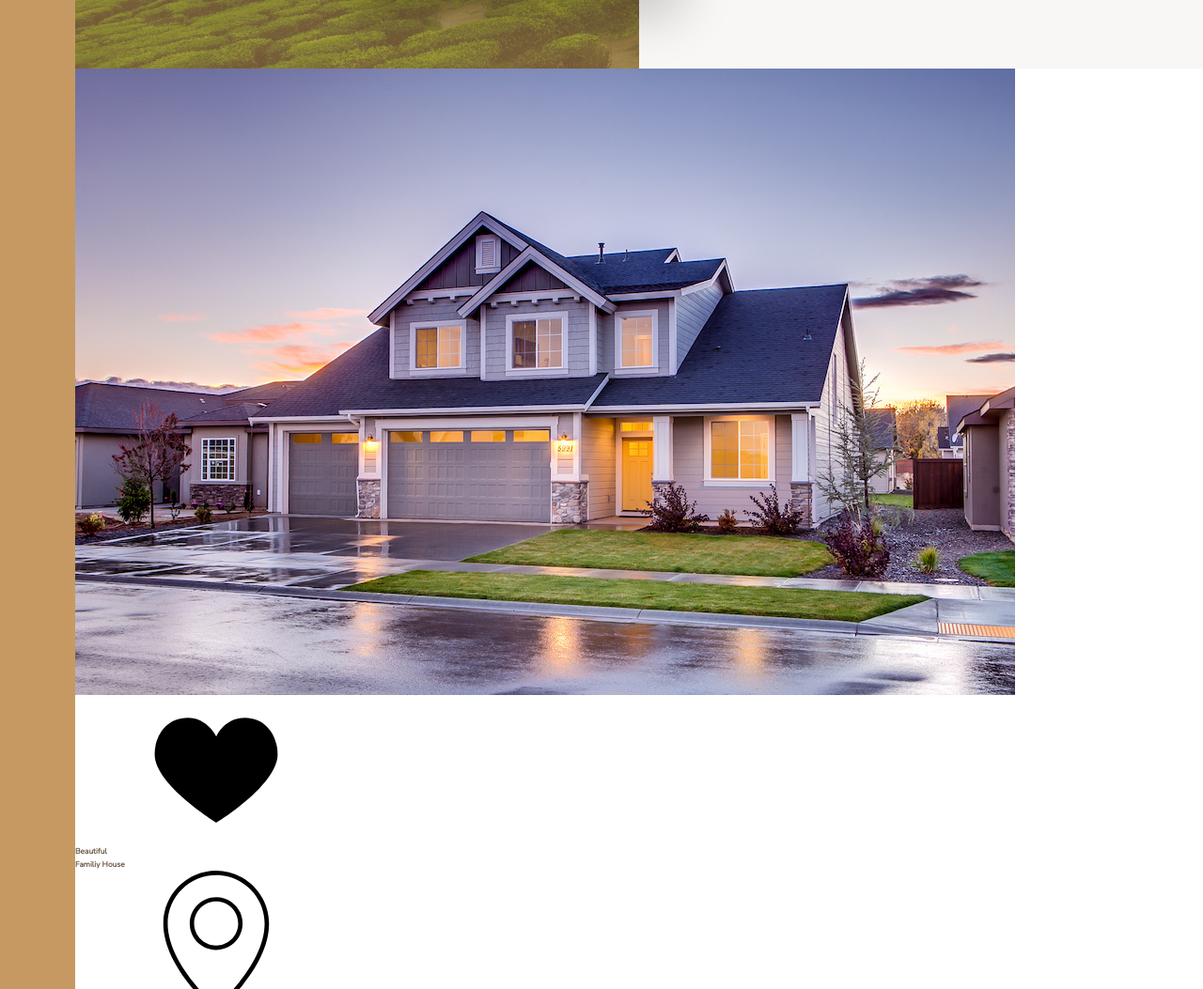
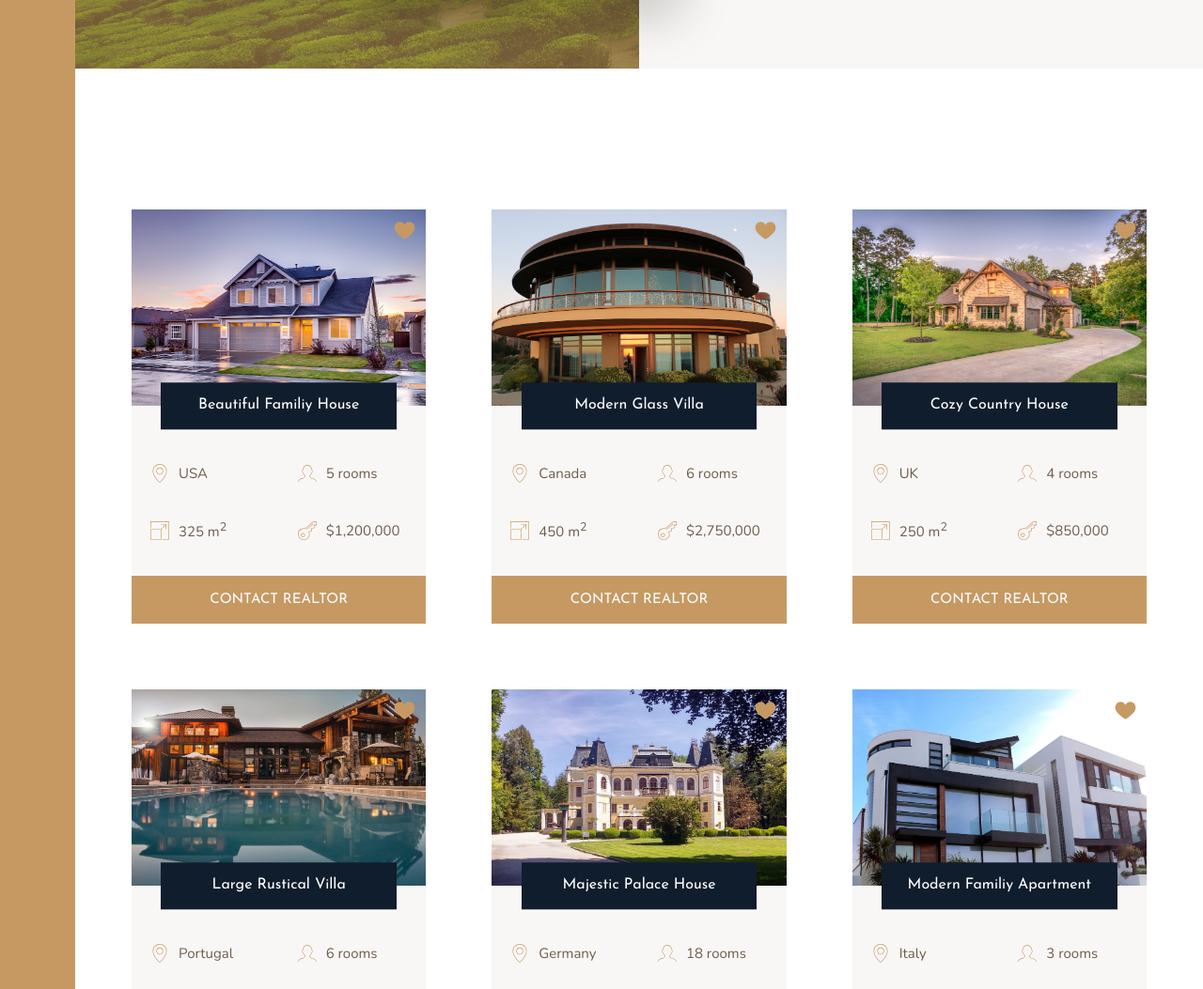
Before and after one commit to APareja12/realtorx, a website: page index.html in a window 1280 px wide. Shown: the part 1747-2800 px from the top of the page at 94% size. Drawn offline with nearby package versions, Linux system fonts and the light colour scheme.

Commit message:
fixes home cards

```diff
--- a/index.html
+++ b/index.html
@@ -17,7 +17,7 @@
         </div>
 
         <header class="header">
-            <img src="img/logo1.png" alt="Nexter logo" class="header__logo">
+            <img src="img/logo2.png" alt="Nexter logo" class="header__logo">
             <h3 class="heading-3">Your own home:</h3>
             <h1 class="heading-1">The ultimate personal freedom</h1>
             <button class="btn header__btn">View our properties</button>
--- a/sass/_header.scss
+++ b/sass/_header.scss
@@ -22,7 +22,7 @@
     }
 
     &__logo {
-        height: 30rem;
+        height: 10rem;
         justify-self: center;
     }
 
--- a/sass/_homes.scss
+++ b/sass/_homes.scss
@@ -0,0 +1,80 @@
+.homes {
+    grid-column: center-start / center-end;
+    margin: 15rem 0;
+
+    display: grid;
+    grid-template-columns: repeat(auto-fit, minmax(25rem, 1fr));
+    grid-gap: 7rem;
+}
+
+.home {
+    background-color: $color-grey-light-1;
+
+    display: grid;
+    grid-template-columns: repeat(2, 1fr);
+    grid-row-gap: 3.5rem;
+
+    &__img {
+        width: 100%;
+        grid-row: 1 / 2;
+        grid-column: 1 / -1;
+        z-index: 1;
+    }
+
+    &__like {
+        grid-row: 1 / 2;
+        grid-column: 2 / 3;
+        fill: $color-primary;
+        height: 2.5rem;
+        width: 2.5rem;
+        z-index: 2;
+        justify-self: end;
+        margin: 1rem;
+    }
+
+    &__name {
+        grid-row: 1 / 2;
+        grid-column: 1 / -1;
+        justify-self: center;
+        align-self: end;
+        z-index: 3;
+
+        width: 80%;
+        font-family: $font-display;
+        font-size: 1.6rem;
+        text-align: center;
+        padding: 1.25rem;
+        background-color: $color-secondary;
+        color: #fff;
+        font-weight: 400;
+        transform: translateY(50%);
+    }
+
+    &__location,
+    &__rooms {
+        margin-top: 2.5rem;
+    }
+
+    &__location,
+    &__rooms,
+    &__area,
+    &__price {
+
+        font-size: 1.5rem;
+        margin-left: 2rem;
+
+        display: flex;
+        align-items: center;
+
+        svg {
+            fill: $color-primary;
+            height: 2rem;
+            width: 2rem;
+            margin-right: 1rem;
+        }
+    }
+
+    &__btn {
+        grid-column: 1 / -1;
+    }
+}
```
Also changed, not shown: css/style.css, img/logo2.png (added).
